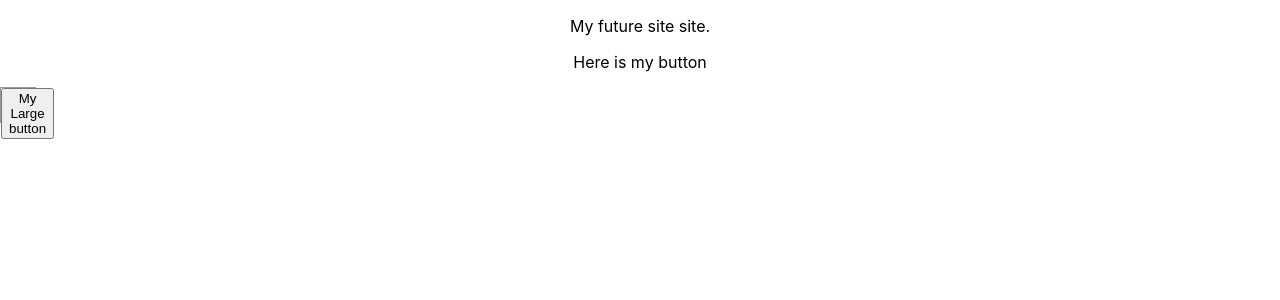
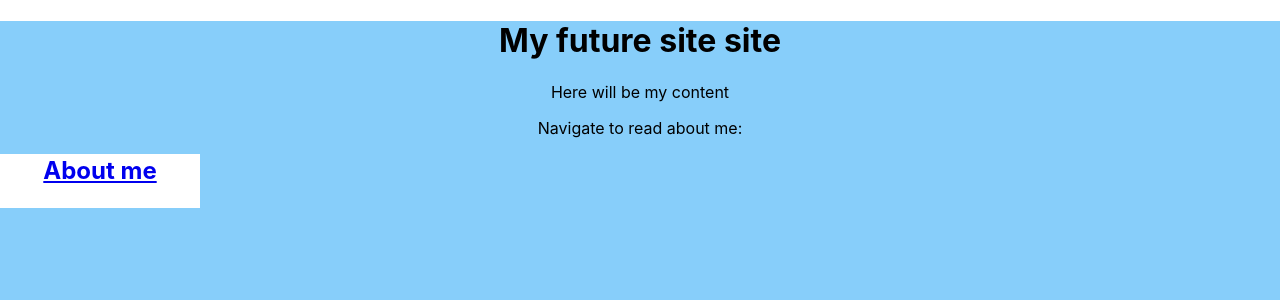
Before and after one commit to olesiaMartushkanova/react-typescript-blog, a React (Create React App) app in the folder my-app/: page / in a window 1280 px wide. Shown: the top 300 px of the page. Built offline with nearby package versions, Linux system fonts and the light colour scheme.

Commit message:
added main page

```diff
--- a/my-app/package.json
+++ b/my-app/package.json
@@ -39,5 +39,9 @@
       "last 1 firefox version",
       "last 1 safari version"
     ]
+  },
+  "devDependencies": {
+    "@types/react-router-dom": "^5.1.7",
+    "react-router-dom": "^5.2.0"
   }
 }
--- /dev/null
+++ b/my-app/src/Main.tsx
@@ -0,0 +1,25 @@
+import { BrowserRouter as Router, Switch, Route, Link } from 'react-router-dom';
+import HomePage from './pages/HomePage/HomePage';
+
+export const AppRouter = () => {
+  return (
+    <Router>
+      <Switch>
+        <Route exact path='/'>
+          <HomePage />
+        </Route>
+        <Route path='/about'>
+          <AboutMe />
+        </Route>
+      </Switch>
+    </Router>
+  );
+};
+
+const AboutMe = () => {
+  return (
+    <div>
+      <h2>About</h2>
+    </div>
+  );
+};
--- a/my-app/src/components/MainButton.css
+++ b/my-app/src/components/MainButton.css
@@ -1,14 +1,9 @@
 .MainButton {
   background: #fff;
-  border: 1px solid #999;
-  float: left;
   font-size: 24px;
   font-weight: bold;
   line-height: 34px;
-  height: 34px;
-  margin-right: -1px;
-  margin-top: -1px;
-  padding: 0;
+  height: 54px;
   text-align: center;
-  width: 34px;
+  width: 200px;
 }
--- a/my-app/src/components/MainButton.tsx
+++ b/my-app/src/components/MainButton.tsx
@@ -1,12 +1,14 @@
-import React from 'react';
+import { Link } from 'react-router-dom';
 import './MainButton.css';
 
-const mainButton = (props: any) => {
+const MainButton = (props: any) => {
+  const { text } = props;
+
   return (
-    <div className="MainButton">
-      <button>My Large button</button>
+    <div className='MainButton'>
+      <Link to='/about'>{text}</Link>
     </div>
   );
 };
 
-export default mainButton;
+export default MainButton;
--- a/my-app/src/index.tsx
+++ b/my-app/src/index.tsx
@@ -1,12 +1,12 @@
 import React from 'react';
 import ReactDOM from 'react-dom';
 import './index.css';
-import HomePage from './pages/HomePage/HomePage';
+import { AppRouter } from './Main';
 import reportWebVitals from './reportWebVitals';
 
 ReactDOM.render(
   <React.StrictMode>
-    <HomePage />
+    <AppRouter />
   </React.StrictMode>,
   document.getElementById('root')
 );
--- a/my-app/src/pages/HomePage/HomePage.css
+++ b/my-app/src/pages/HomePage/HomePage.css
@@ -1,3 +1,6 @@
-.App {
+.HomePage {
   text-align: center;
+  background-color: lightskyblue;
+  height: 100vh;
+  width: 100vw;
 }
--- a/my-app/src/pages/HomePage/HomePage.tsx
+++ b/my-app/src/pages/HomePage/HomePage.tsx
@@ -1,15 +1,15 @@
-import React from 'react';
 import './HomePage.css';
-import MainButton from '../../components/MainButton';
+import MainButton from './../../components/MainButton';
 
-function HomePage() {
+const HomePage = () => {
   return (
-    <div className="App">
-      <p>My future site site.</p>
-      <p> Here is my button </p>
-      <MainButton>Is my button working?</MainButton>
+    <div className='HomePage'>
+      <h1>My future site site</h1>
+      <p> Here will be my content </p>
+      <p>Navigate to read about me:</p>
+      <MainButton text='About me' />
     </div>
   );
-}
+};
 
 export default HomePage;
```
Also changed, not shown: 1 other file (tests, documents, lock files or other folders).
